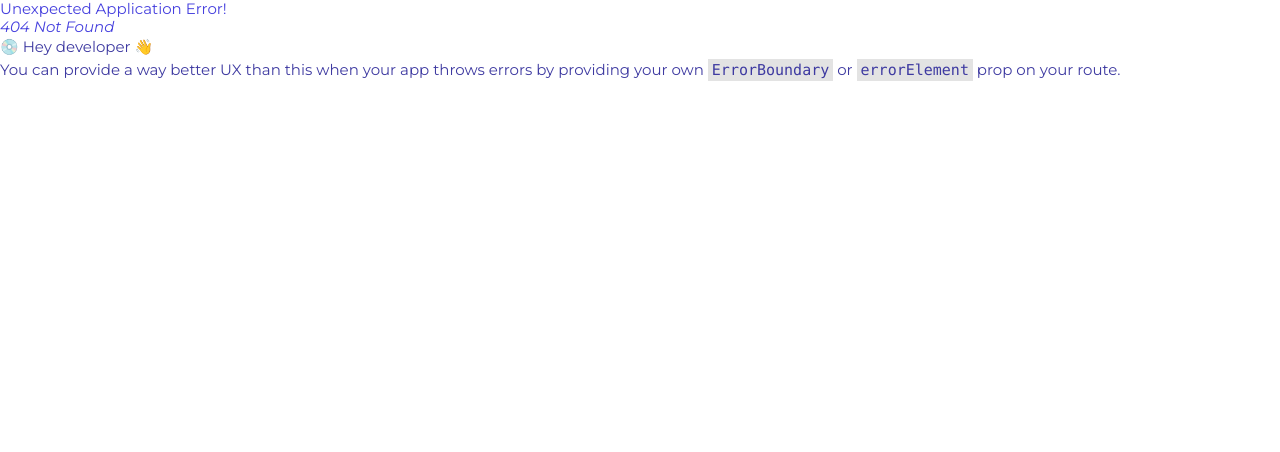
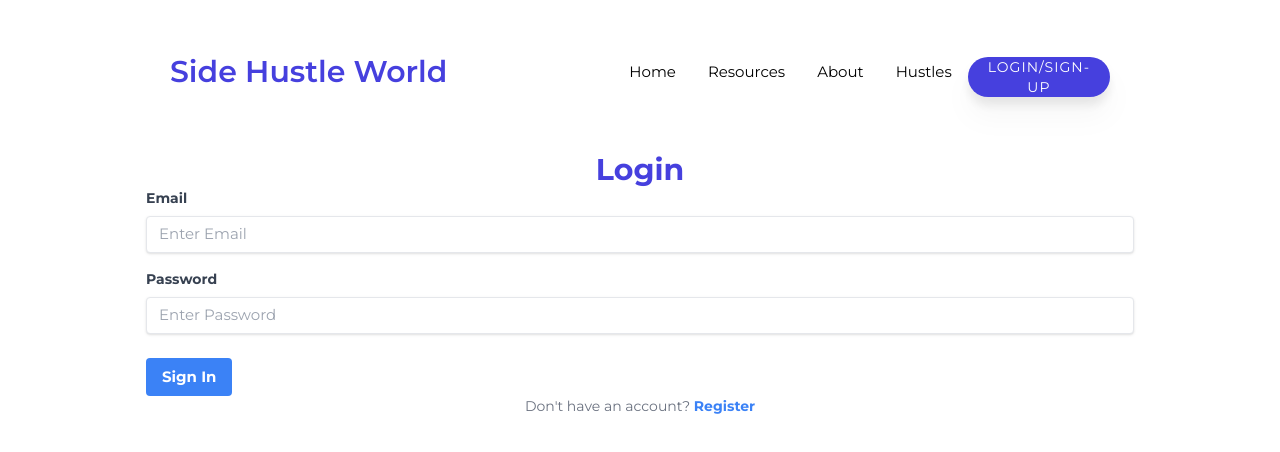
Before and after one commit to Despo-coder/JOB_BOARD_MERN, a React (Create React App) app in the folder frontend/: page /login in a window 1280 px wide. Before the commit this address had no page. Shown: the top 452 px of the page. Built offline with nearby package versions, Linux system fonts and the light colour scheme.

Commit message:
Created Login Page, FormTemplate

```diff
--- /dev/null
+++ b/frontend/src/components/FormTemplate.js
@@ -0,0 +1,11 @@
+import React from 'react'
+
+const FormTemplate = ({children}) => {
+  return (
+    <div className='container mx-auto px-4 py-2'>
+      {children}
+    </div>
+  )
+}
+
+export default FormTemplate
--- a/frontend/src/components/Navbar.js
+++ b/frontend/src/components/Navbar.js
@@ -20,7 +20,7 @@ const Navbar = () => {
         <li className='p-4'><Link to="/resources">Resources</Link></li>
         <li className='p-4'> <Link to="/about">About</Link></li>
         <li className='p-4'><Link to="/all">Hustles</Link></li>
-        <button className='btn-accent btn btn-lg mt-3 text-sm'>Login/Sign Up</button>
+        <button className='btn-accent btn btn-lg mt-3 text-sm'><Link to="/login">Login/Sign-up</Link></button>
 
       </ul>
 
--- a/frontend/src/index.js
+++ b/frontend/src/index.js
@@ -11,6 +11,7 @@ import AllHustles from './screens/AllHustles';
 import JobSearchResults from './screens/JobSearchResults';
 import store from './store';
 import {Provider} from "react-redux";
+import LoginScreen from './screens/LoginScreen';
 
 
 
@@ -20,6 +21,7 @@ const router = createBrowserRouter(
     <Route index={true} path='/' element={<HomeScreen />} />
 
     <Route  path='/about' element={<JobScreen />} />
+    <Route  path='/login' element={<LoginScreen />} />
     <Route  path='/jobs/:id' element={<JobDetailScreen />} />
     <Route  path='/resources' element={<ResourceScreen />} />
     <Route  path='/all' element={<AllHustles />} />
--- /dev/null
+++ b/frontend/src/screens/LoginScreen.js
@@ -0,0 +1,67 @@
+import {useState} from 'react'
+import {Link} from 'react-router-dom'
+import FormTemplate from '../components/FormTemplate'
+
+const LoginScreen = () => {
+    const [email, setEmail] = useState('');
+    const [password, setPassword] = useState('');
+
+    const handleSubmit = (e) => {
+        e.preventDefault()
+        console.log(email, password)
+    }
+
+  return (
+    <div>
+      <FormTemplate>
+        <h1 className="text-center text-3xl font-bold">Login</h1>
+        <form onSubmit={handleSubmit}>
+          <div className="mb-4">
+            <label htmlFor="email" className="block text-gray-700 text-sm font-bold mb-2">Email</label>
+            <input
+                type="email"
+                name="email"
+                id="email"
+                placeholder="Enter Email"
+                value={email}
+                onChange={(e) => setEmail(e.target.value)}
+                className="shadow appearance-none border rounded w-full py-2 px-3 text-gray-700 leading-tight focus:outline-none focus:shadow-outline"
+            />
+          </div>
+          <div className="mb-6">
+            <label htmlFor="password" className="block text-gray-700 text-sm font-bold mb-2">Password</label>
+            <input
+                type="password"
+                name="password"
+                id="password"
+                placeholder="Enter Password"
+                value={password}
+                onChange={(e) => setPassword(e.target.value)}
+                className="shadow appearance-none border rounded w-full py-2 px-3 text-gray-700 leading-tight focus:outline-none focus:shadow-outline"
+            />
+          </div>
+          <div className="flex items-center justify-between">
+            <button
+                className="bg-blue-500 hover:bg-blue-700 text-white font-bold py-2 px-4 rounded focus:outline-none focus:shadow-outline"
+                type="submit"
+            >
+              Sign In
+            </button>
+            </div>
+            </form>
+        <div className="text-center text-sm text-gray-500">
+            Don't have an account? {'   '}
+            <Link
+                to="/register"
+                className="inline-block align-baseline font-bold text-sm text-blue-500 hover:text-blue-800"
+            >
+              Register
+            </Link>
+            </div>
+          </FormTemplate>
+    </div>
+
+  )
+}
+
+export default LoginScreen
--- /dev/null
+++ b/frontend/src/slices/authenticationSlice.js
@@ -0,0 +1,20 @@
+import { createSlice } from "@reduxjs/toolkit";
+
+const initilState = {
+    userInfo: localStorage.getItem('userInfo')? JSON.parse(localStorage.getItem('userInfo')) : null,
+}
+
+const authenticationSlice = createSlice({
+
+    name: 'authentication',
+    initialState: initilState,
+    reducers: {
+        setUserCredentials: (state, action) => {
+            state.userInfo = action.payload;
+            localStorage.setItem('userInfo', JSON.stringify(action.payload));
+        }
+    }
+});
+export const { setUserCredentials } = authenticationSlice.actions;
+
+export default authenticationSlice.reducer;
--- /dev/null
+++ b/frontend/src/slices/usersApiSlice.js
@@ -0,0 +1,19 @@
+import { USERS_URL } from "../constants";
+import { apiSlice } from "./apiSlice";
+
+export const usersApiSlice = apiSlice.injectEndpoints({
+
+    endpoints: (builder) => ({
+        login: builder.mutation({
+            query: (data) => ({
+                url: USERS_URL/login,
+                method: 'POST',
+                body: data,
+            }),
+
+        }),
+
+    })
+})
+
+export const { useLoginMutation } = usersApiSlice;
--- a/frontend/src/store.js
+++ b/frontend/src/store.js
@@ -1,9 +1,11 @@
 import {configureStore} from '@reduxjs/toolkit'
 import {apiSlice} from './slices/apiSlice'
+import authenticationSliceReducer from './slices/authenticationSlice'
 
 const store = configureStore({
     reducer:{
-        [apiSlice.reducerPath]: apiSlice.reducer
+        [apiSlice.reducerPath]: apiSlice.reducer,
+        authenticate: authenticationSliceReducer
     },
     middleware: (getDefaultMiddleware) => getDefaultMiddleware().concat(apiSlice.middleware),
     devTools: process.env.NODE_ENV !== 'production'
```
